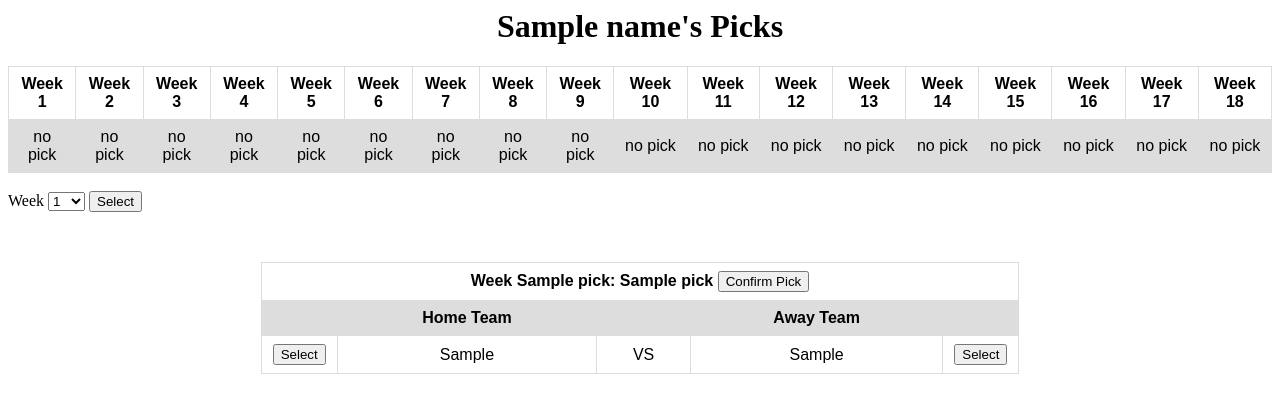
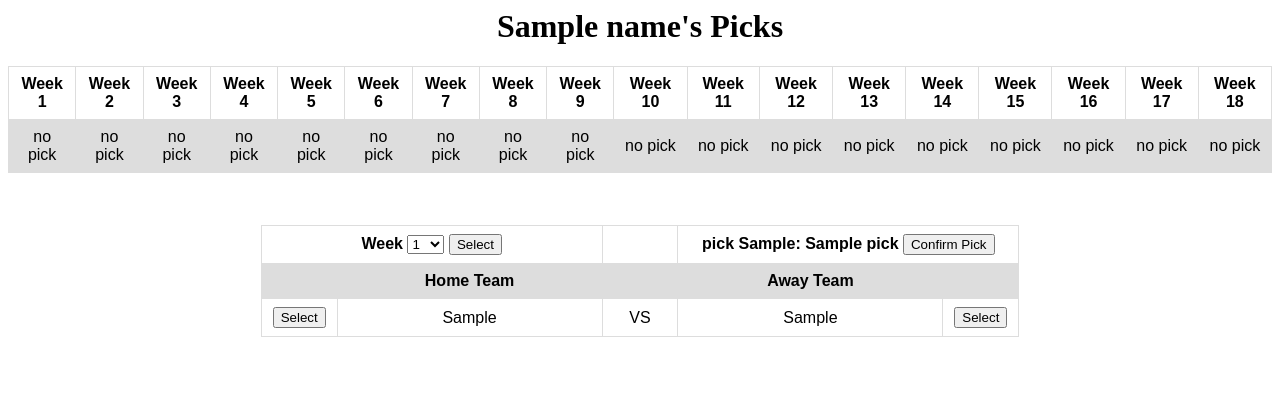
Before and after one commit to cathysimms/nflsurvivor, a Flask app: template application/templates/user.html in a window 1280 px wide. Shown: the top 413 px of the page. Run offline with Flask 2, Linux system fonts and the light colour scheme; tables that the repository leaves empty hold one stand-in row (values such as "Sample post"); the template is opened without the code that fills it: values that come from a table or form of the project are taken from there, most other values are stand-ins (such as "Sample title", 1, 10 or a date in 2020).

Commit message:
layout update

```diff
--- a/application/templates/user.html
+++ b/application/templates/user.html
@@ -55,18 +55,22 @@
           </tr>
         </table>
         <br>
-        <div class = 'form'>
-            <form method='POST' action="">
-                {{form.week.label}} {{form.week}}
-                {{form.subweek}}
-            </form>
-        </div>
+
         <br>
         <table style='width:60%'>
             {% if week_no=='choose' %}
                 <tr>Choose a week</tr>
             {% else %}
-                <tr ><th colspan="5">Week {{week_no}} pick: {{pick}} {{form.subpick}}</th></tr>
+            <div class = 'form'>
+                <form method='POST' action="">
+                    <tr >
+                        <th colspan="2" width="45%"> {{form.week.label}} {{form.week}} {{form.subweek}}</th>
+                        <th></th>
+                        <th colspan="2" width="45%"> pick {{week_no}}: {{pick}} {{form.subpick}}</th>
+                    </tr>
+
+                </form>
+            </div>
                 <tr>
                     <th></th>
                     <th>Home Team</th>
```
